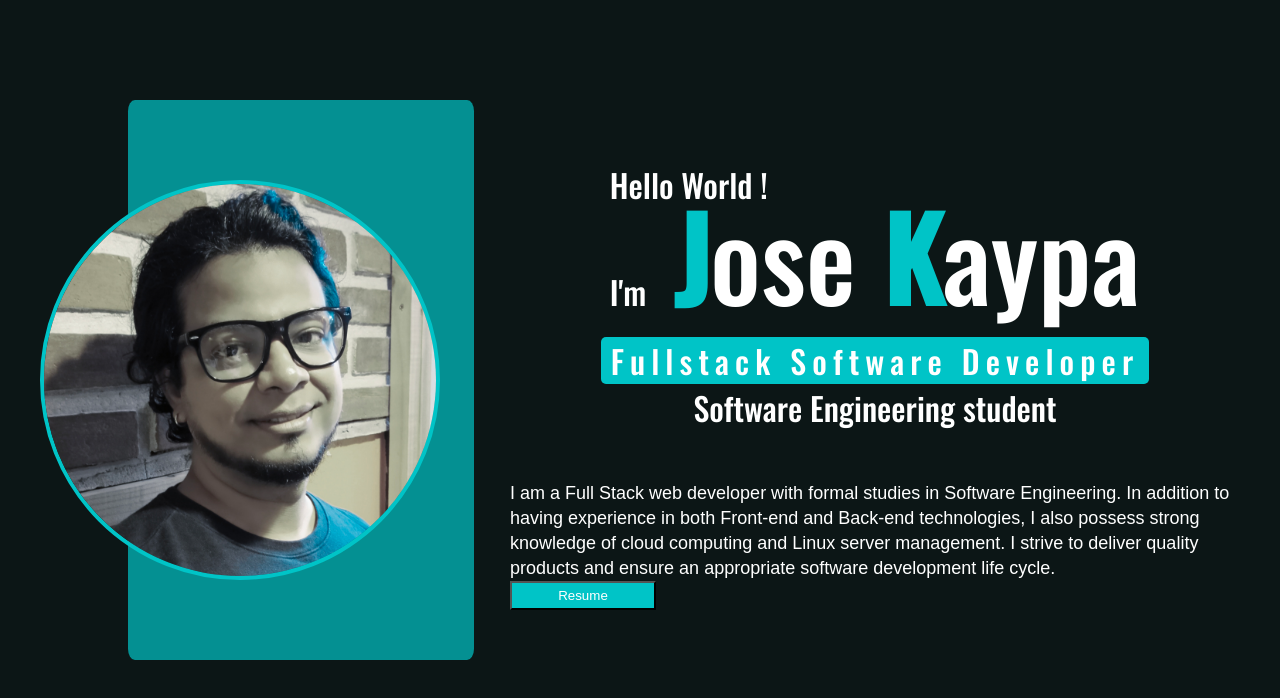
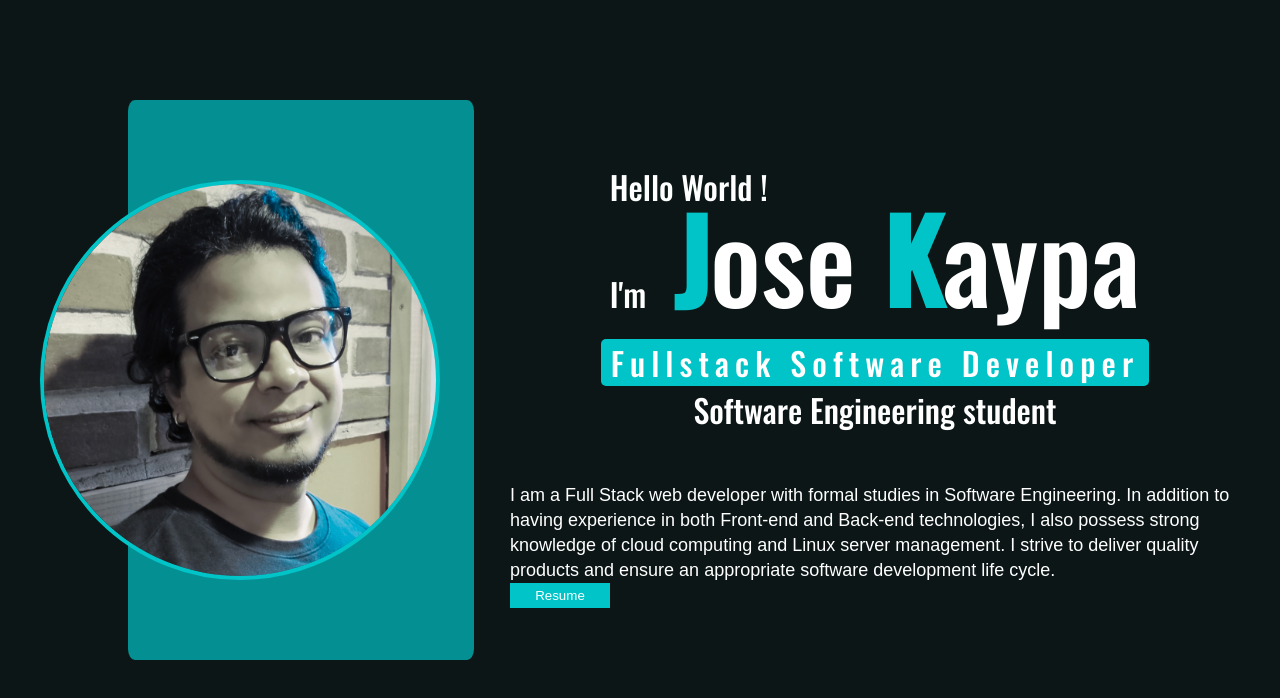
Before and after one commit to JKaypa/portfolio, a React (Vite) app: page / in a window 1280 px wide. Shown: the top 698 px of the page. Built offline with nearby package versions, Linux system fonts and the light colour scheme.

Commit message:
resume button transitions added

```diff
--- a/src/styles/profile.css
+++ b/src/styles/profile.css
@@ -82,24 +82,30 @@
 }
 
 .profile-buttons{
-  width: 100%;
+  width: fit-content;
   display: flex;
+  gap: 10px;
+  align-self: flex-start;
 }
 
 .profile-buttons button{
-  width: 20%;
+  width: 100px;
   background: var(--main-color);
   padding: 5px;
-  transition: 0.7s;
+  border: none;
+  overflow: hidden;
+  transition: all 0.3s linear;
 }
 
 .resume-english,
 .resume-spanish{
   display: none;
+
 }
 
 .profile-buttons:hover .resume-button{
-  display: none;
+  width: 0px;
+  color: transparent;
 }
 
 .profile-buttons:hover .resume-english,
```
